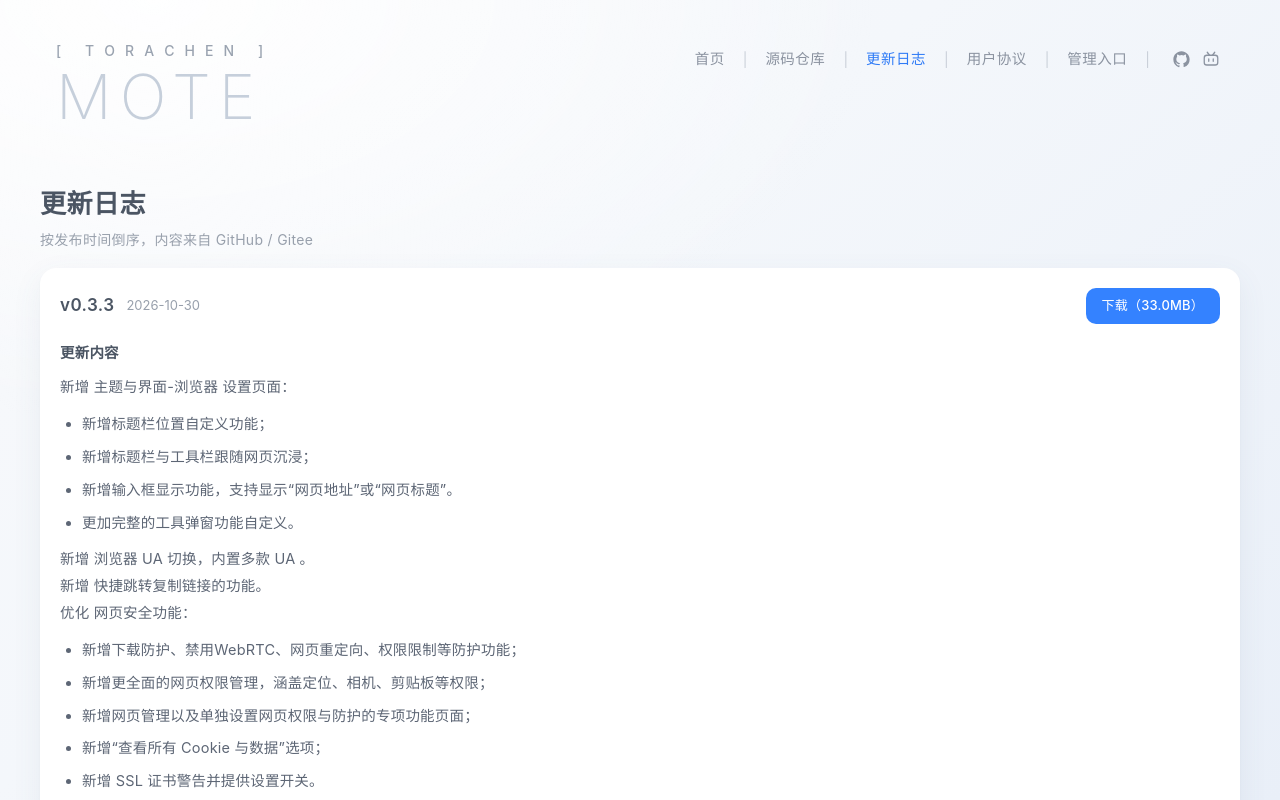
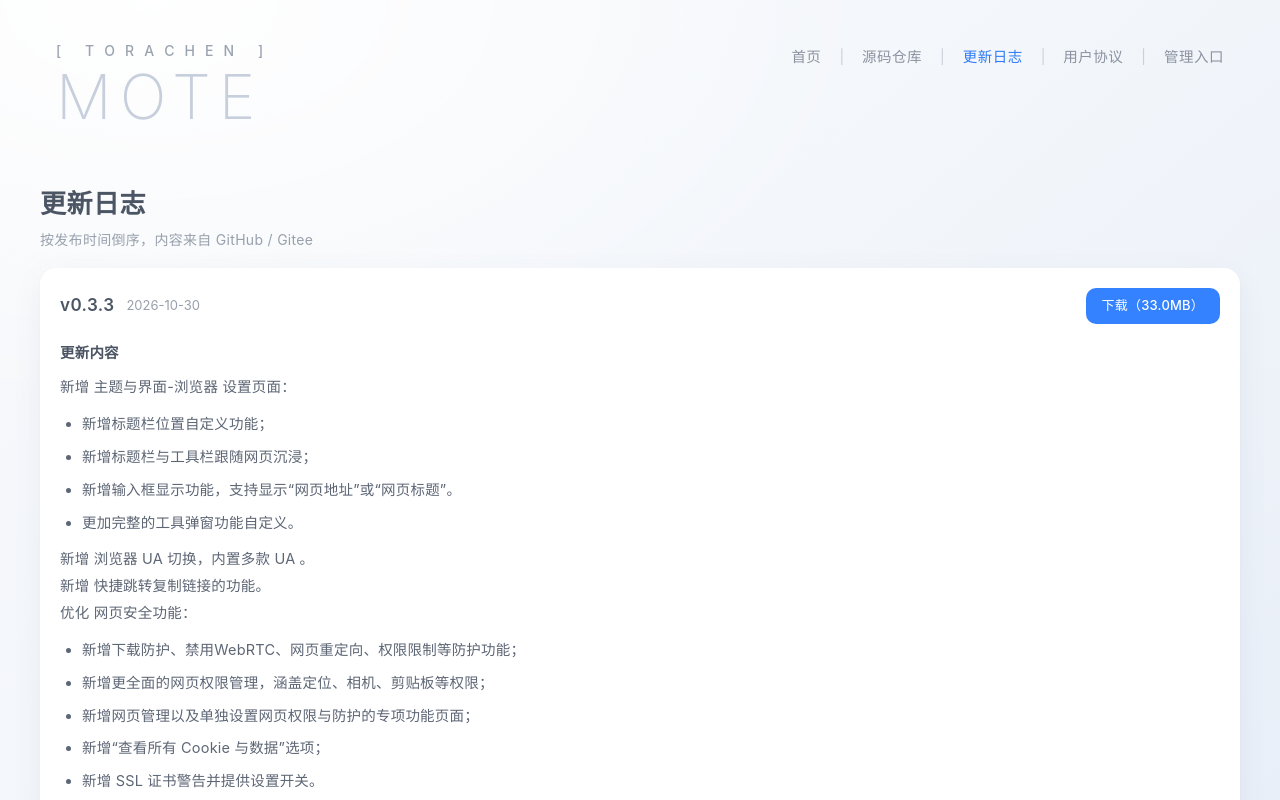
Before and after one commit to TorachenG/Mote, a browser extension: page docs/changelog.html in a window 1280 px wide. Shown: the top 800 px of the page. Drawn offline with Linux system fonts and the light colour scheme; no server answers.

Commit message:
revert: keep social links on the home page only

```diff
--- a/docs/changelog.html
+++ b/docs/changelog.html
@@ -65,11 +65,6 @@
         </div>
       </div><i>|</i>
       <a href="developer.html">管理入口</a>
-      <i>|</i>
-      <span class="nav-social">
-        <a class="nav-icon" href="https://github.com/TorachenG" target="_blank" rel="noopener" aria-label="GitHub" title="GitHub"><svg viewBox="0 0 24 24" width="17" height="17" fill="currentColor" aria-hidden="true"><path d="M12 .5C5.73.5.5 5.73.5 12a11.5 11.5 0 0 0 7.86 10.92c.58.1.79-.25.79-.56v-2.17c-3.2.7-3.87-1.54-3.87-1.54-.52-1.33-1.28-1.68-1.28-1.68-1.05-.72.08-.7.08-.7 1.16.08 1.77 1.19 1.77 1.19 1.03 1.76 2.7 1.25 3.36.96.1-.75.4-1.25.73-1.54-2.55-.29-5.24-1.28-5.24-5.7 0-1.26.45-2.29 1.19-3.1-.12-.29-.52-1.46.11-3.05 0 0 .97-.31 3.18 1.18a11 11 0 0 1 5.8 0c2.2-1.49 3.17-1.18 3.17-1.18.63 1.59.23 2.76.11 3.05.74.81 1.19 1.84 1.19 3.1 0 4.43-2.7 5.41-5.26 5.69.41.36.78 1.06.78 2.14v3.17c0 .31.21.67.8.56A11.5 11.5 0 0 0 23.5 12C23.5 5.73 18.27.5 12 .5Z"/></svg></a>
-        <a class="nav-icon" href="https://space.bilibili.com/163472233" target="_blank" rel="noopener" aria-label="哔哩哔哩" title="哔哩哔哩"><svg viewBox="0 0 24 24" width="18" height="18" fill="none" stroke="currentColor" stroke-width="1.7" stroke-linecap="round" stroke-linejoin="round" aria-hidden="true"><rect x="3" y="7" width="18" height="13" rx="3.5"/><path d="M7 3l3 4M17 3l-3 4"/><path d="M9 12v3M15 12v3"/></svg></a>
-      </span>
     </nav>
   </div>
 
```
